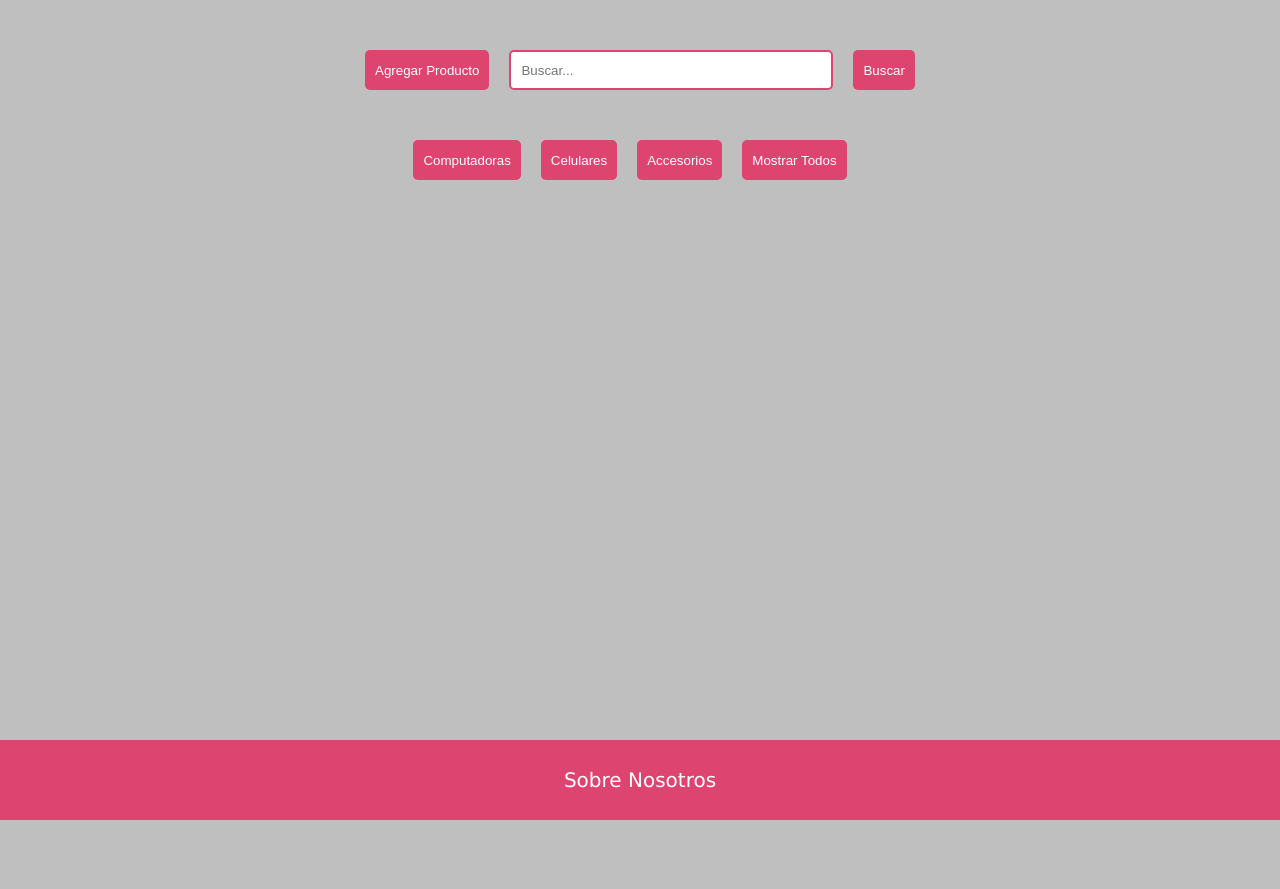
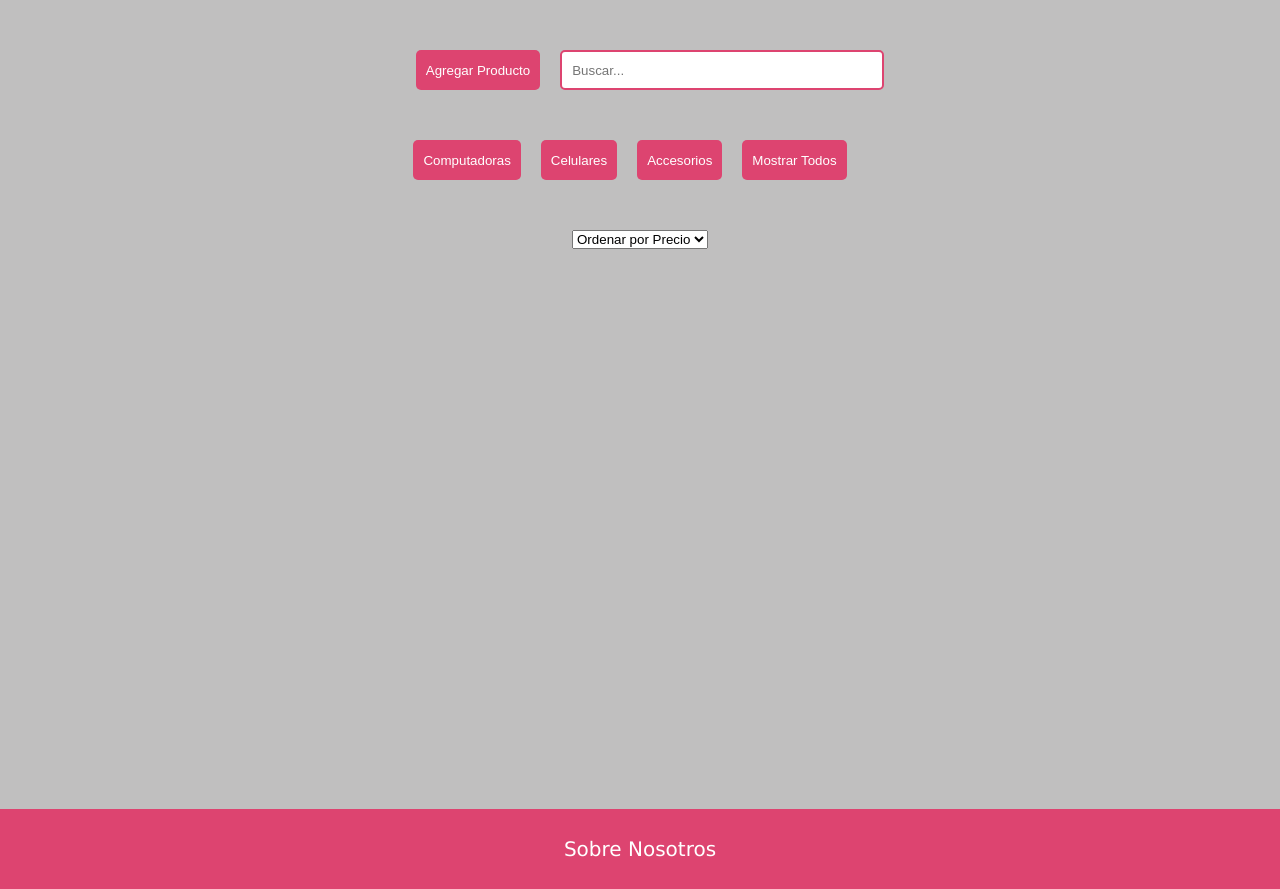
Before and after one commit to ccalder0n/CodoACodo, a Flask app: template templates/tienda.html in a window 1280 px wide. Shown: the part 120-1009 px from the top of the page. Before the commit the page ends 940 px from the top, so only its background shows below. Run offline with Flask 3, Linux system fonts and the light colour scheme; the template is opened without the code that fills it, so the values that code supplies are empty.

Commit message:
Agrego botones de orden y filtro

```diff
--- a/static/js/tienda.js
+++ b/static/js/tienda.js
@@ -86,67 +86,6 @@
 //   ];
 
 
-// const URL = "https://santicasalis.pythonanywhere.com/"
-
-
-// fetch(URL + 'productos')
-//   .then(function (response) {
-//     console.log(response);
-//       if (response.ok) {
-
-//             return response.json();
-//         } else {
-//             throw new Error('Error al obtener los productos.');
-//         }
-//     })
-//     .then(function (data) {
-//       let productos = document.getElementById('productos');
-//       console.log(data);
-//         for (let producto of data) {
-//             let productoContainer = document.createElement("div");
-//             productoContainer.classList.add("productoContainer");
-//           productoContainer.innerHTML = `
-
-//                  <p class="categoria-producto">${producto.categoria}</p>
-//                  <button class="boton-eliminar" onclick="eliminarProducto('${producto.codigo}')">X</button>
-//                 <h2>${producto.descripcion}</h2>
-//                 <p>${producto.marca}</p>
-
-//                 <img class="producto-imagen" src="https://www.pythonanywhere.com/user/santicasalis/files/home/santicasalis/mysite/static/img/${producto.imagen_url}" alt="Imagen de ${producto.descripcion}">
-
-//                 <h4 class="producto-precio">${producto.precio}</h4>
-
-//             `;
-//             productos.appendChild(productoContainer);
-//         }
-//     })
-//     .catch(function (error) {
-
-//         alert('Error al obtener los productos.');
-//     });
-
-
-
-
-
-
-//   function eliminarProducto(codigo) {
-
-//       if (confirm('¿Estás seguro de que quieres eliminar este producto?')) {
-//           fetch(URL + `productos/${codigo}`, { method: 'DELETE' })
-//               .then(response => {
-//                   if (response.ok) {
-
-//                     alert('Producto eliminado .');
-//                     window.location.reload();
-//                   }
-//               })
-
-//               .catch(error => {
-//                   alert(error.message);
-//               });
-//       }
-//   }
 
 
 const URL = "https://santicasalis.pythonanywhere.com/";
@@ -208,6 +147,20 @@ function mostrarTodos() {
   mostrarProductos(todosLosProductos);
 }
 
+function ordenarPorPrecio(orden) {
+  let productosOrdenados = [...todosLosProductos];
+  if (orden === 'asc') {
+      productosOrdenados.sort((a, b) => parseFloat(a.precio) - parseFloat(b.precio));
+  } else if (orden === 'desc') {
+      productosOrdenados.sort((a, b) => parseFloat(b.precio) - parseFloat(a.precio));
+  } else {
+      productosOrdenados = todosLosProductos;
+  }
+
+  mostrarProductos(productosOrdenados);
+}
+
+
 function eliminarProducto(codigo) {
     if (confirm('¿Estás seguro de que quieres eliminar este producto?')) {
         fetch(URL + `productos/${codigo}`, { method: 'DELETE' })
--- a/templates/tienda.html
+++ b/templates/tienda.html
@@ -30,7 +30,7 @@
                 <div class="buscar-container">
                     <button class="buscar-button"><a href="nuevoProducto.html">Agregar Producto</a></button>
                     <input type="text" class="buscar-bar" id="buscar-bar" placeholder="Buscar...">
-                    <button class="buscar-button">Buscar</button>
+
                 </div>
 
                 <div class="filter-buttons">
@@ -38,7 +38,13 @@
                     <button onclick="filtrarPorCategoria('celulares')">Celulares</button>
                     <button onclick="filtrarPorCategoria('accesorios')">Accesorios</button>
                     <button onclick="mostrarTodos()">Mostrar Todos</button>
+
                 </div>
+                <div class="filter-buttons">  <select id="ordenarPrecio" onchange="ordenarPorPrecio(this.value)">
+                    <option value="">Ordenar por Precio</option>
+                    <option value="asc">Menor a Mayor</option>
+                    <option value="desc">Mayor a Menor</option>
+                </select>
         </div>
         <div class="productosContainer" id="productos">
 
```
